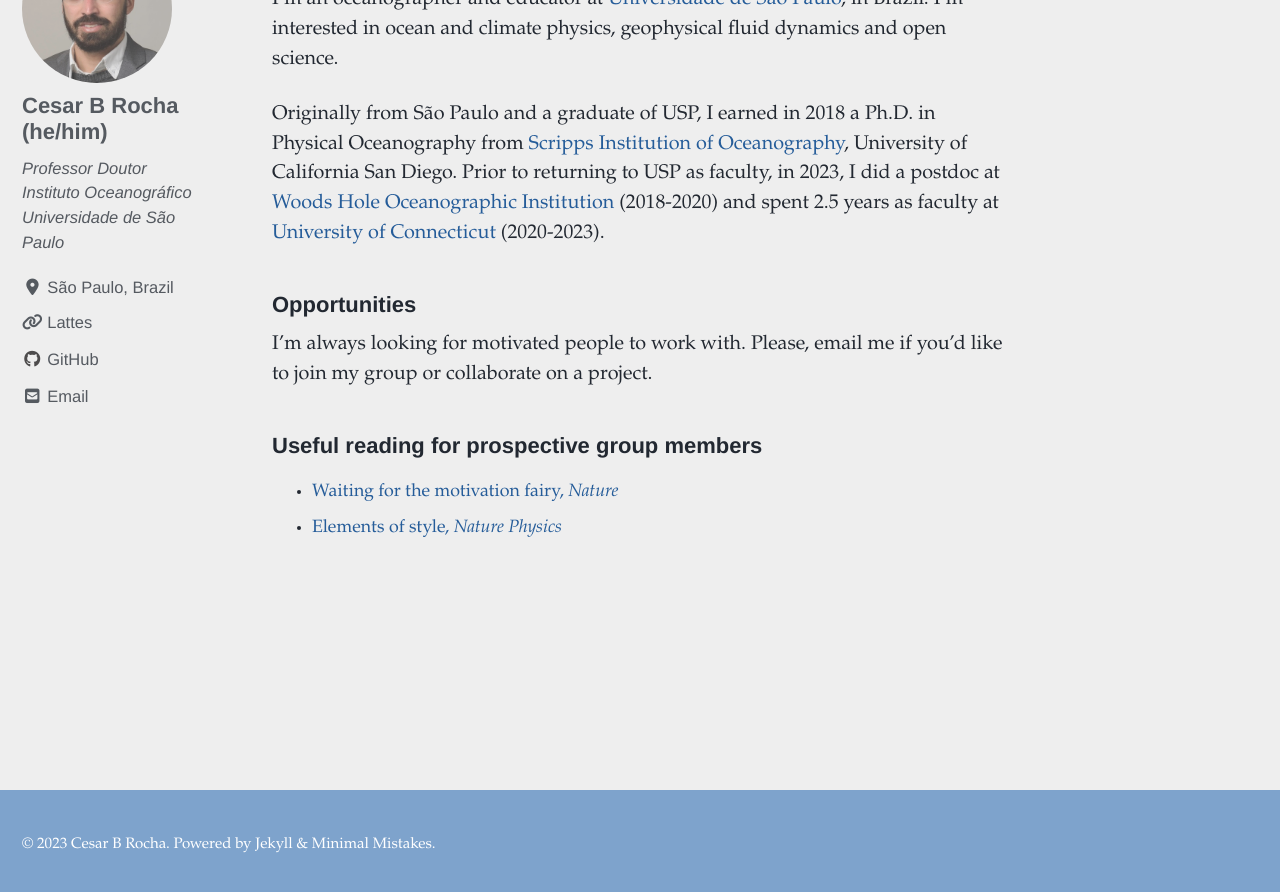
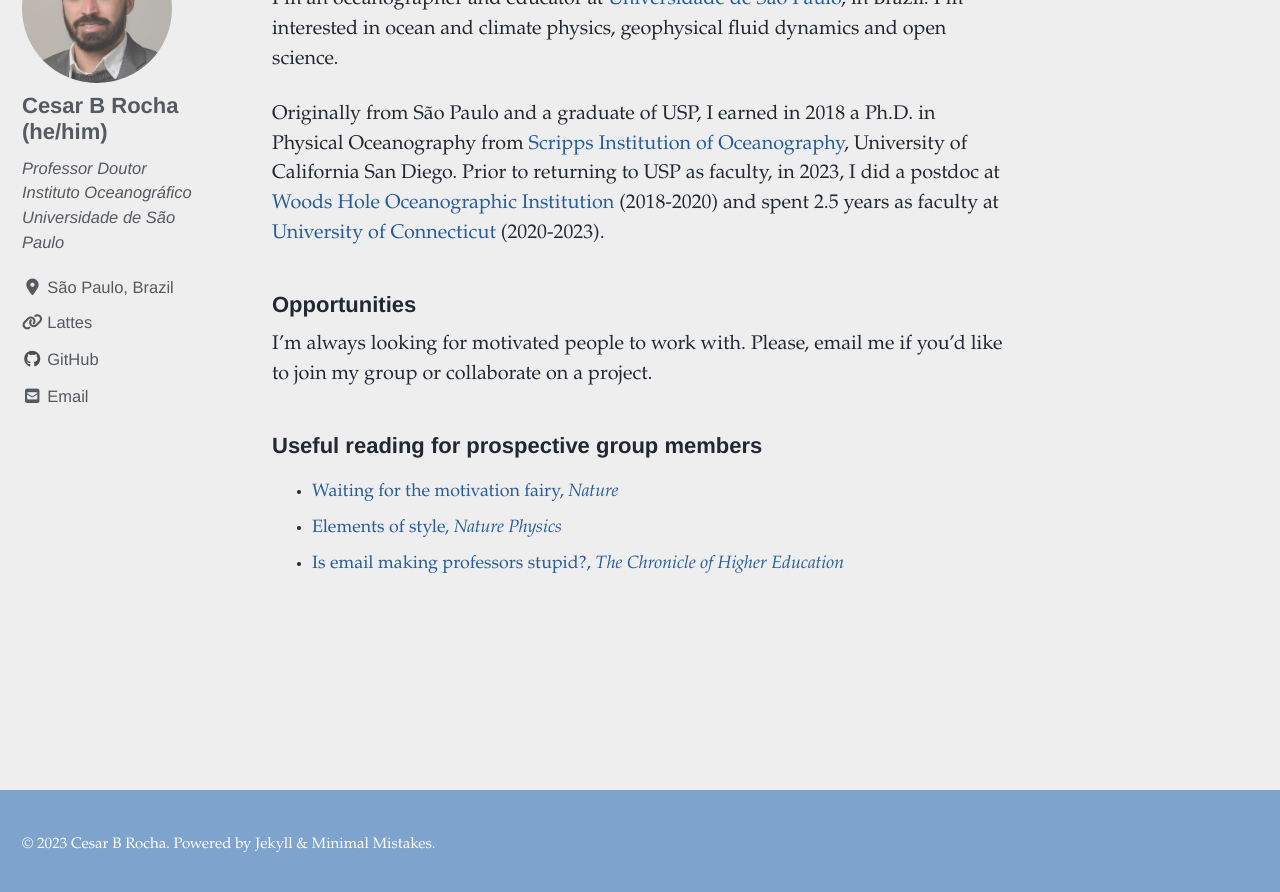
Before and after one commit to cesar-rocha/cesar-rocha.github.io, a Jekyll site: the page built from index.md, in a window 1280 px wide and 900 px high, scrolled down 1191 px. Shown: the top 892 px of the window. Built offline with Jekyll 4.4.1, drawn with Linux system fonts in a browser that asks for light colours; cached includes are drawn as plain includes; nearby versions of some CDN libraries.

Commit message:
update links

```diff
--- a/index.md
+++ b/index.md
@@ -19,3 +19,4 @@ I'm always looking for motivated people to work with. Please, email me if you'd
 
 - [Waiting for the motivation fairy, *Nature*](https://www.nature.com/articles/nj7341-127a)
 - [Elements of style, *Nature Physics*](https://www.nature.com/articles/nphys724)
+- [Is email making professors stupid?, *The Chronicle of Higher Education*](https://www.chronicle.com/article/is-email-making-professors-stupid/)
```
